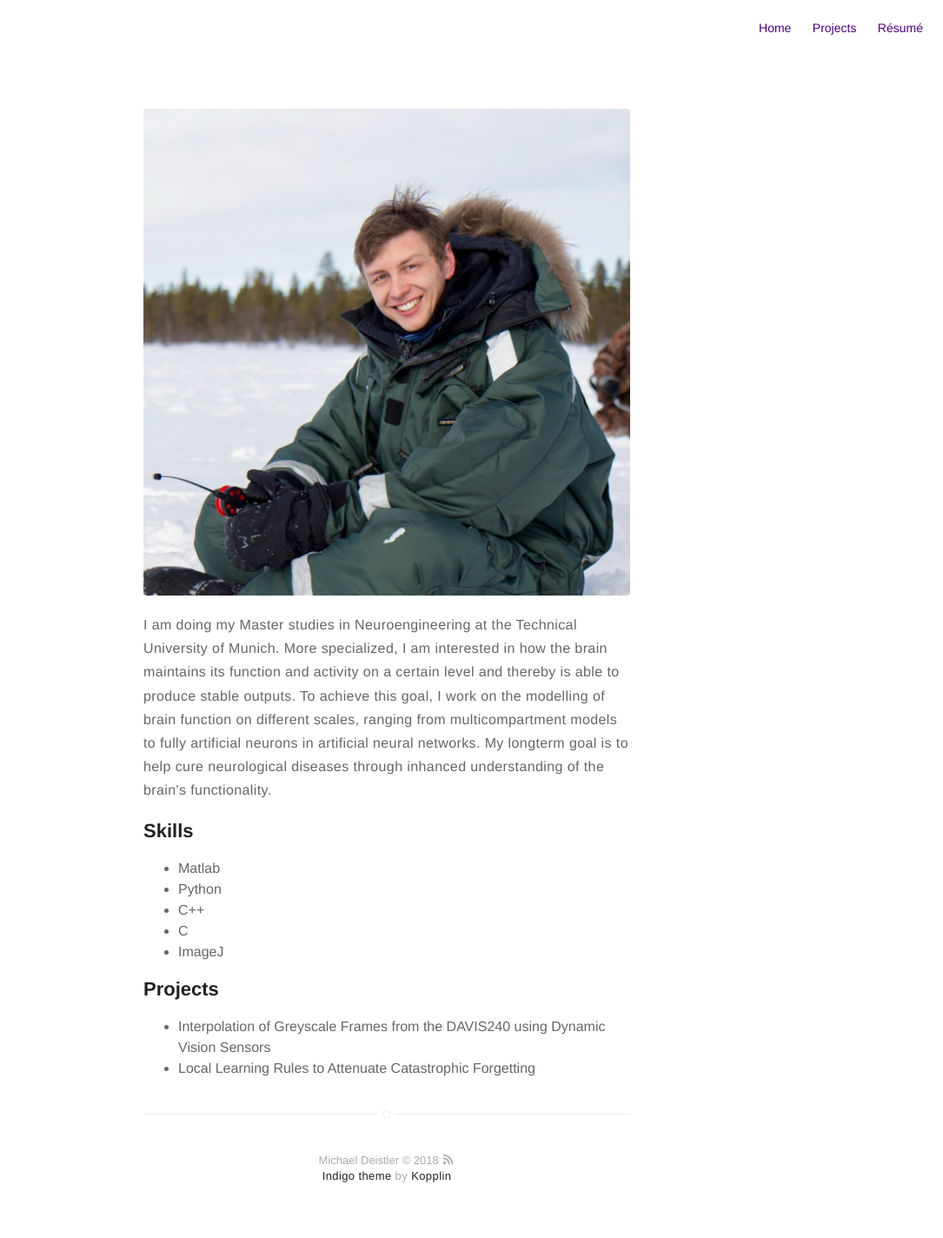
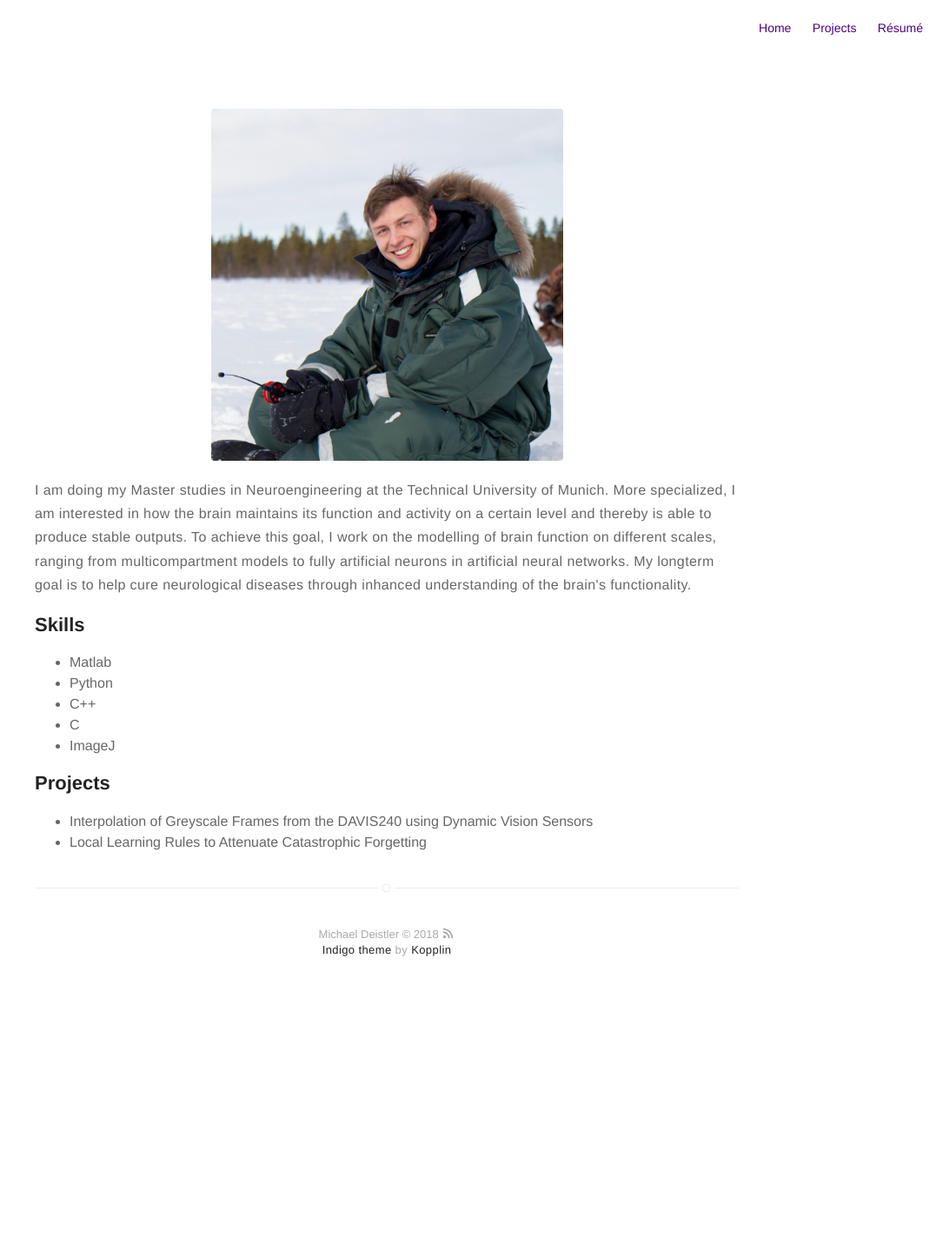
Before and after one commit to michaeldeistler/michaeldeistler.github.io, a Jekyll site: the page built from about.md, in a window 1280 px wide. Shown: the whole page at 87% size, without its empty margins (195-1280 px from the left). Built offline with Jekyll 4.4.1, drawn with Linux system fonts in a browser that asks for light colours; after the commit the page ends 1164 px from its top, so only the background shows below that.

Commit message:
image test

```diff
--- a/_config.yml
+++ b/_config.yml
@@ -62,7 +62,7 @@ authors:
 # do you want a larger site? change the option below
 # options: [normal, large] | default: normal
 # normal = 560px / large = 810px
-width: normal
+width: large
 
 # if you don't need pagination, comment the *paginate* configs below
 # paginate: 5
--- a/_sass/pages/page.sass
+++ b/_sass/pages/page.sass
@@ -7,6 +7,6 @@
 
 .about
     img
-        width: 180%
+        width: 50%
         margin: 0 auto
         display: block
```
